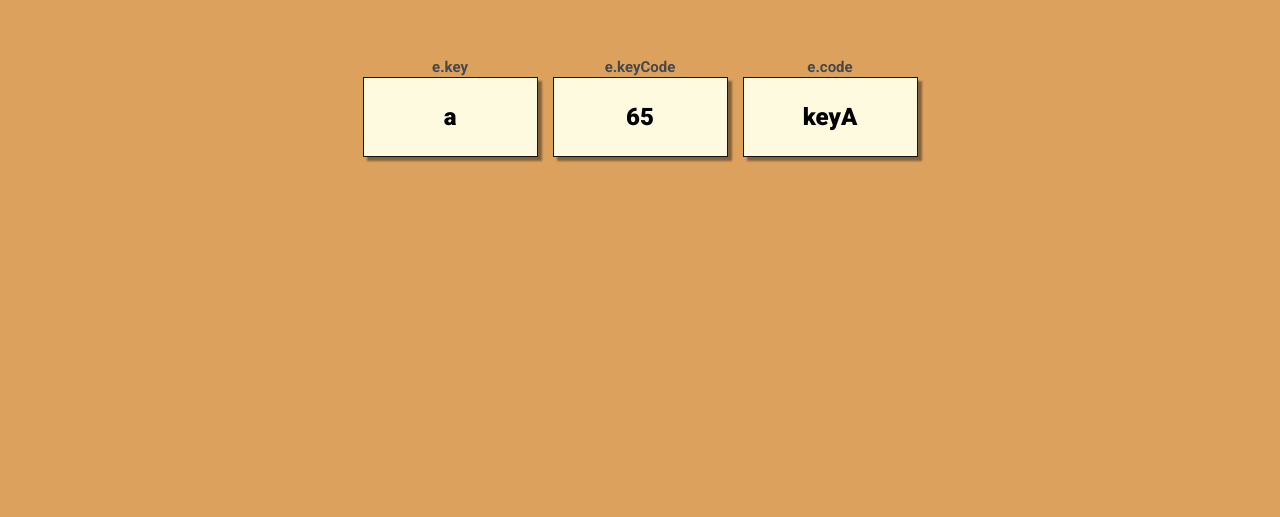
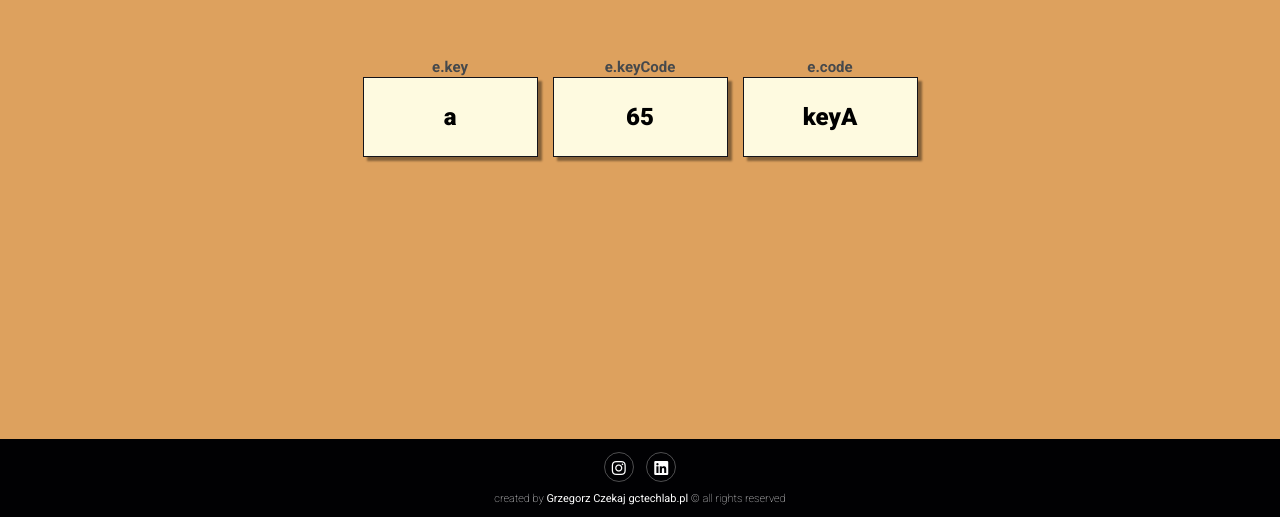
Before and after one commit to g4ieku/Event_KeyCodes, a plain HTML site: page index.html in a window 1280 px wide. Shown: the part 283-800 px from the top of the page. Drawn offline with Linux system fonts and the light colour scheme.

Commit message:
add footer

```diff
--- a/index.html
+++ b/index.html
@@ -5,7 +5,16 @@
     <meta name="viewport" content="width=device-width, initial-scale=1.0" />
     <title>Event KeyCodes</title>
 
+    <!-- CSS -->
     <link rel="stylesheet" href="./style.css" />
+    <!-- Font Awesome -->
+    <link
+      rel="stylesheet"
+      href="https://cdnjs.cloudflare.com/ajax/libs/font-awesome/7.0.0/css/all.min.css"
+      integrity="sha512-DxV+EoADOkOygM4IR9yXP8Sb2qwgidEmeqAEmDKIOfPRQZOWbXCzLC6vjbZyy0vPisbH2SyW27+ddLVCN+OMzQ=="
+      crossorigin="anonymous"
+      referrerpolicy="no-referrer"
+    />
   </head>
   <body>
     <div class="container">
@@ -23,6 +32,24 @@
       </div>
     </div>
 
+    <footer>
+      <div class="icons">
+        <!-- <a href="#" class="fab fa-facebook"></a> -->
+        <!-- <a href="#" class="fab fa-twitter"></a> -->
+        <a
+          href="https://www.instagram.com/g4ieku_official/"
+          class="fab fa-instagram"
+        ></a>
+        <a href="https://www.linkedin.com/feed/" class="fab fa-linkedin"></a>
+        <!-- <a href="#" class="fab fa-pinterest"></a> -->
+      </div>
+
+      <div class="credit">
+        created by <span>Grzegorz Czekaj gctechlab.pl</span> &copy all rights
+        reserved
+      </div>
+    </footer>
+
     <script src="./script.js"></script>
   </body>
 </html>
--- a/style.css
+++ b/style.css
@@ -79,6 +79,45 @@ body {
   color: var(--gray-color);
 }
 
+/* Footer */
+footer {
+  position: fixed;
+  bottom: 0;
+  left: 0;
+  width: 100vw;
+  background: var(--dark-color);
+  padding: 0.75rem 0;
+  text-align: center;
+}
+
+footer .icons a {
+  width: 3rem;
+  height: 3rem;
+  line-height: 3rem;
+  font-size: 1.6rem;
+  color: var(--white-color);
+  border: var(--border);
+  border-radius: 50%;
+  margin: 0.5rem;
+  transition: transform 0.5s linear;
+}
+
+footer .icons a:hover {
+  background: var(--bg-color);
+  transform: rotate(360deg);
+}
+
+footer .credit {
+  font-size: 1.1rem;
+  color: var(--white-color);
+  font-weight: lighter;
+  padding: 0.5rem;
+}
+
+footer .credit span {
+  font-weight: 400;
+}
+
 /* MEDIA QUERIES */
 @media (max-width: 991px) {
   html {
```
